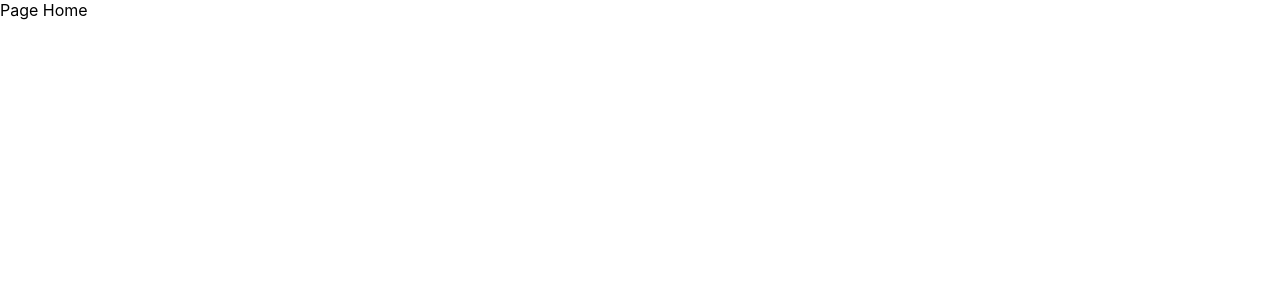
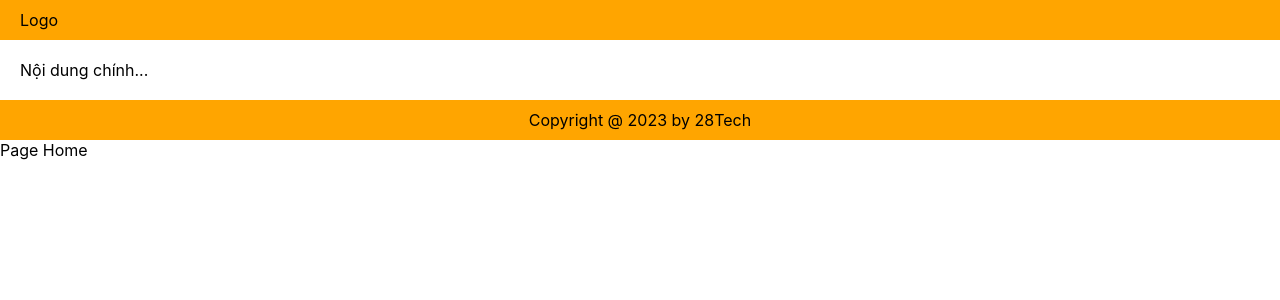
Before and after one commit to PhamDacQuan294/bai-35-fe, a JavaScript app: page / in a window 1280 px wide. Shown: the top 300 px of the page. Built offline with nearby package versions, Linux system fonts and the light colour scheme.

Commit message:
Làm layout

```diff
--- a/package.json
+++ b/package.json
@@ -11,6 +11,7 @@
     "react-dom": "^19.1.1",
     "react-router-dom": "^7.8.2",
     "react-scripts": "5.0.1",
+    "sass": "^1.92.1",
     "web-vitals": "^2.1.4"
   },
   "scripts": {
--- a/src/App.js
+++ b/src/App.js
@@ -4,10 +4,13 @@ import Home from "./pages/Home";
 import About from "./pages/About";
 import Contact from "./pages/Contact";
 import Error404 from "./pages/Error404";
+import LayoutDefault from './layout/LayoutDefault';
 
 function App() {
   return (
     <>
+      <LayoutDefault />
+
       <Routes>
         <Route path="/" element={<Home />}/>
         <Route path="about" element={<About />} />
--- /dev/null
+++ b/src/layout/LayoutDefault/LayoutDefault.scss
@@ -0,0 +1,66 @@
+.layout-default {
+  &__header {
+    background: orange;
+    display: flex;
+    align-items: center;
+    justify-content: space-between;
+    padding: 10px 20px;
+  }
+
+  &__main {
+    padding: 20px;
+  }
+
+  &__footer {
+    background: orange;
+    text-align: center;
+    padding: 10px 20px;
+  }
+}
+
+
+.menu {
+  ul {
+    list-style: none;
+    padding: 0;
+    margin: 0;
+    display: flex;
+
+    li {
+      margin-left: 20px;
+      position: relative;
+    }
+  }
+
+  &__link {
+    color: #000;
+    text-decoration: none;
+
+    &--active {
+      color: #fff;
+    }
+  }
+
+  &__sub {
+    position: absolute;
+    top: 100%;
+    background: orangered;
+    right: 0;
+    display: none!important;
+    flex-direction: column;
+
+    li {
+      margin-left: 0!important;
+    }
+
+    a {
+      white-space: nowrap;
+      display: block;
+      padding: 4px 10px
+    }
+  }
+
+  li:hover > &__sub {
+    display: flex!important;
+  }
+}
--- /dev/null
+++ b/src/layout/LayoutDefault/index.js
@@ -0,0 +1,24 @@
+import "./LayoutDefault.scss";
+
+function LayoutDefault() {
+  return (
+    <>
+      <div className="layout-default">
+        <header className="layout-default__header">
+          <div className="layout-default__logo">Logo</div>
+          <div className="menu">
+
+          </div>
+        </header>
+        <main className="layout-default__main">
+          Nội dung chính...
+        </main>
+        <footer className="layout-default__footer">
+          Copyright @ 2023 by 28Tech
+        </footer>
+      </div>
+    </>
+  )
+}
+
+export default LayoutDefault;
```
Also changed, not shown: 1 other file (tests, documents, lock files or other folders).
